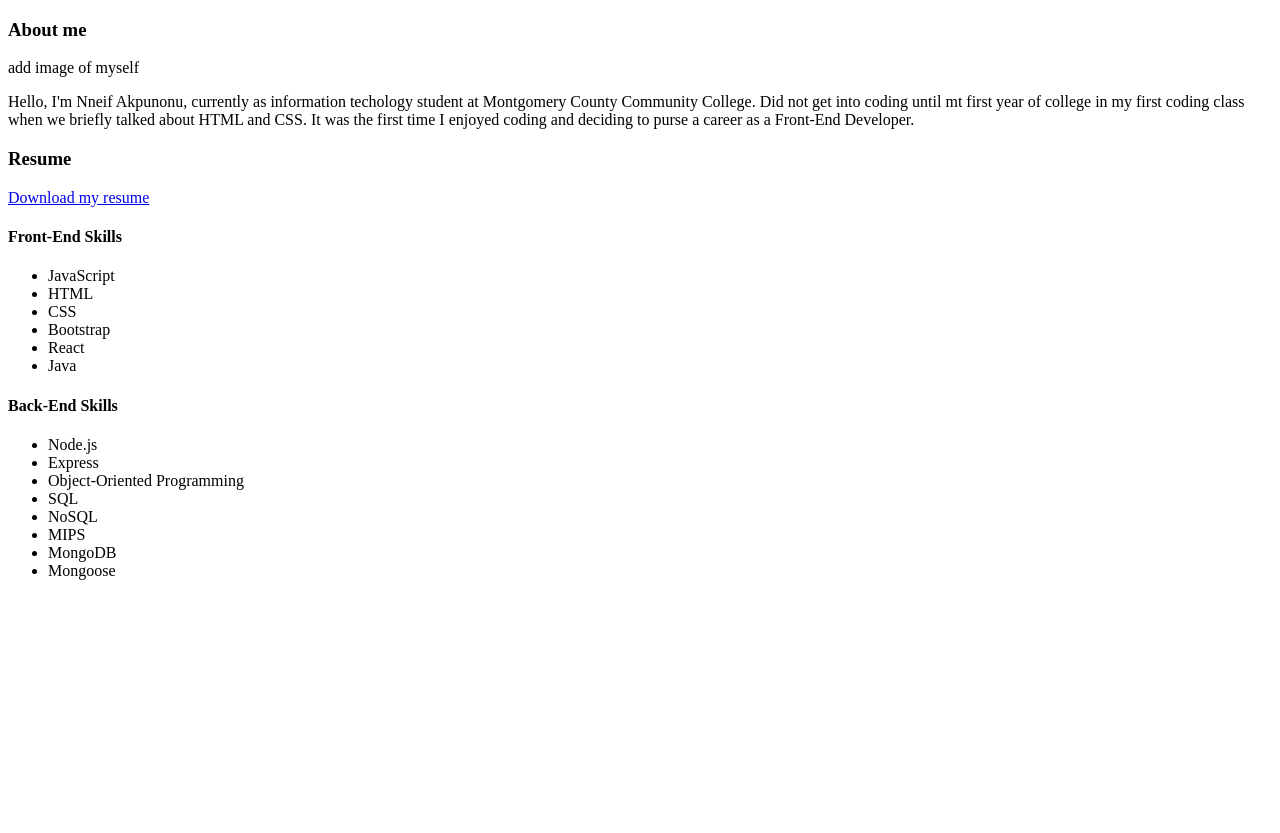
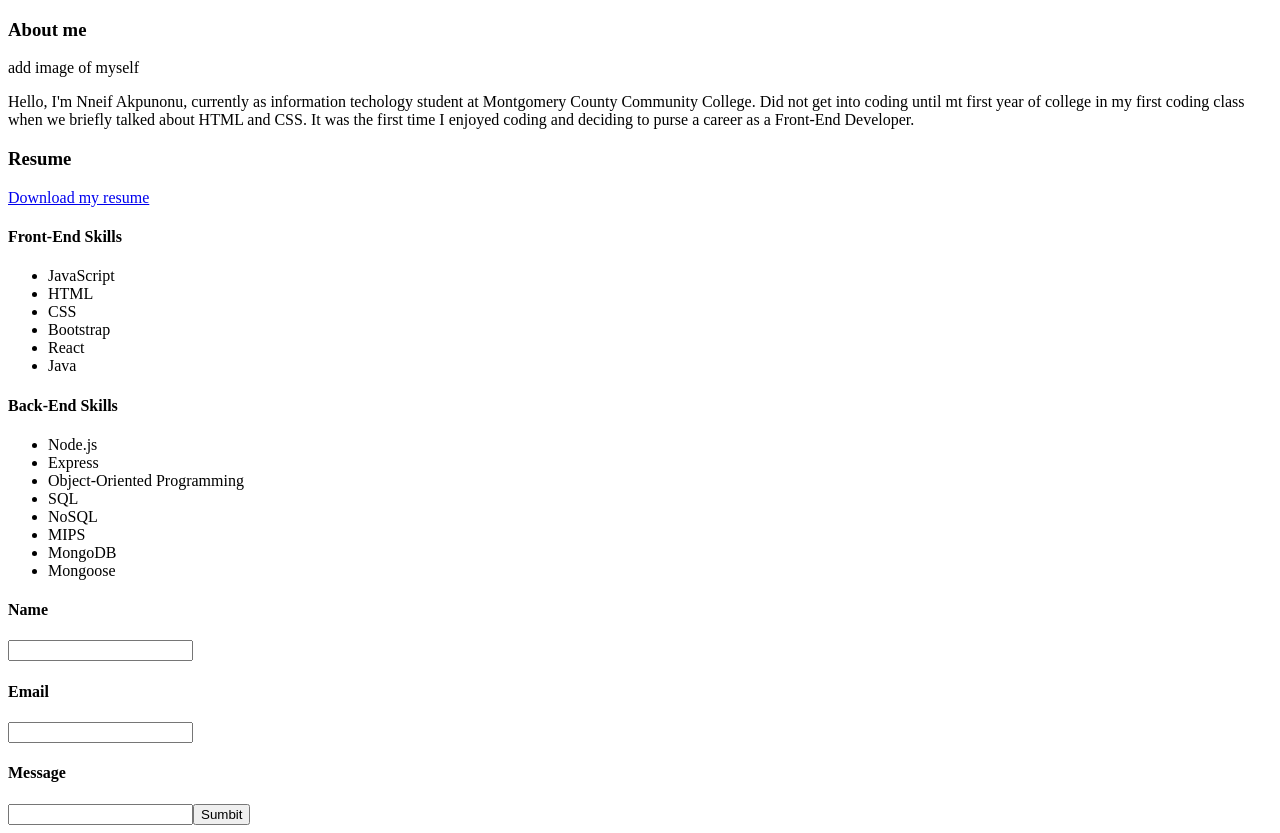
Before and after one commit to Nneifem/react-portfolio, a React (Vite) app in the folder portfolio/: page / in a window 1280 px wide. Before the commit the page ends 800 px from the top, so only its background shows below. Built offline with nearby package versions, Linux system fonts and the light colour scheme.

Commit message:
have the contact form working

```diff
--- a/portfolio/src/App.jsx
+++ b/portfolio/src/App.jsx
@@ -2,12 +2,14 @@ import { useState } from 'react'
 import './App.css'
 import About from './components/About'
 import Resume from './components/Resume'
+import Contact from './components/Contact'
 
 function App() {
   return (
     <>
       <About />
       <Resume />
+      <Contact />
     </>
   )
 }
--- a/portfolio/src/components/Contact.jsx
+++ b/portfolio/src/components/Contact.jsx
@@ -0,0 +1,76 @@
+import { useState } from 'react';
+import { validateEmail, validateMessage, validateName } from '../utils/helpers';
+
+function Form(){
+    const [name, setName] = useState('');
+    const [email, setEmail] = useState('');
+    const [message, setMessage] = useState('');
+    const [errorMessage, setErrorMessage] = useState('');
+
+    const handleInputChange = (e) => {
+        const { target } = e;
+        const inputType = target.name;
+        const inputValue = target.value;
+
+        if (inputType === 'name'){
+            setName(inputValue);
+        } else if (inputType === 'email'){
+            setEmail(inputValue);
+        } else if (inputType === 'message'){
+            setMessage(inputValue);
+        }
+    };
+
+    const handleFormSubmit = (e) => {
+        e.preventDefault();
+
+        if(!validateName(name)){
+            setErrorMessage('Name is required');
+            return;
+        }
+        if(!validateEmail(email)){
+            setErrorMessage('Email is not valid');
+            return;
+        }
+        if(!validateMessage(message)){
+            setErrorMessage('Message required');
+            return;
+        }
+    };
+
+    return(
+        <>
+        <form className="form" onSubmit={handleFormSubmit}>
+            <h4>Name</h4>
+            <input
+                value={name}
+                name="name"
+                onChange={handleInputChange}
+                type="text"
+            />
+            <h4>Email</h4>
+            <input
+                value={email}
+                name="email"
+                onChange={handleInputChange}
+                type="email"
+            />
+            <h4>Message</h4>
+            <input
+                value={message}
+                name="message"
+                onChange={handleInputChange}
+                type="text"
+            />
+            <button type="submit">Sumbit</button>
+        </form>
+        {errorMessage && (
+            <div className='error'>
+                <p className='error-message'>{errorMessage}</p>
+            </div>
+        )}
+        </>
+    );
+}
+
+export default Form;
--- /dev/null
+++ b/portfolio/src/utils/helpers.js
@@ -0,0 +1,14 @@
+export function validateEmail(email){
+    const re = /^(([^<>()[\]\\.,;:\s@"]+(\.[^<>()[\]\\.,;:\s@"]+)*)|(".+"))@((\[[0-9]{1,3}\.[0-9]{1,3}\.[0-9]{1,3}\.[0-9]{1,3}\])|(([a-zA-Z\-0-9]+\.)+[a-zA-Z]{2,}))$/;
+    return re.test(String(email).toLowerCase());
+}
+
+export function validateMessage(message){
+    const re = /[a-zA-Z\-0-9]/;
+    return re.test(String(message));
+}
+
+export function validateName(name){
+    const re = /[a-zA-Z\-0-9]/;
+    return re.test(String(name));
+}
```
